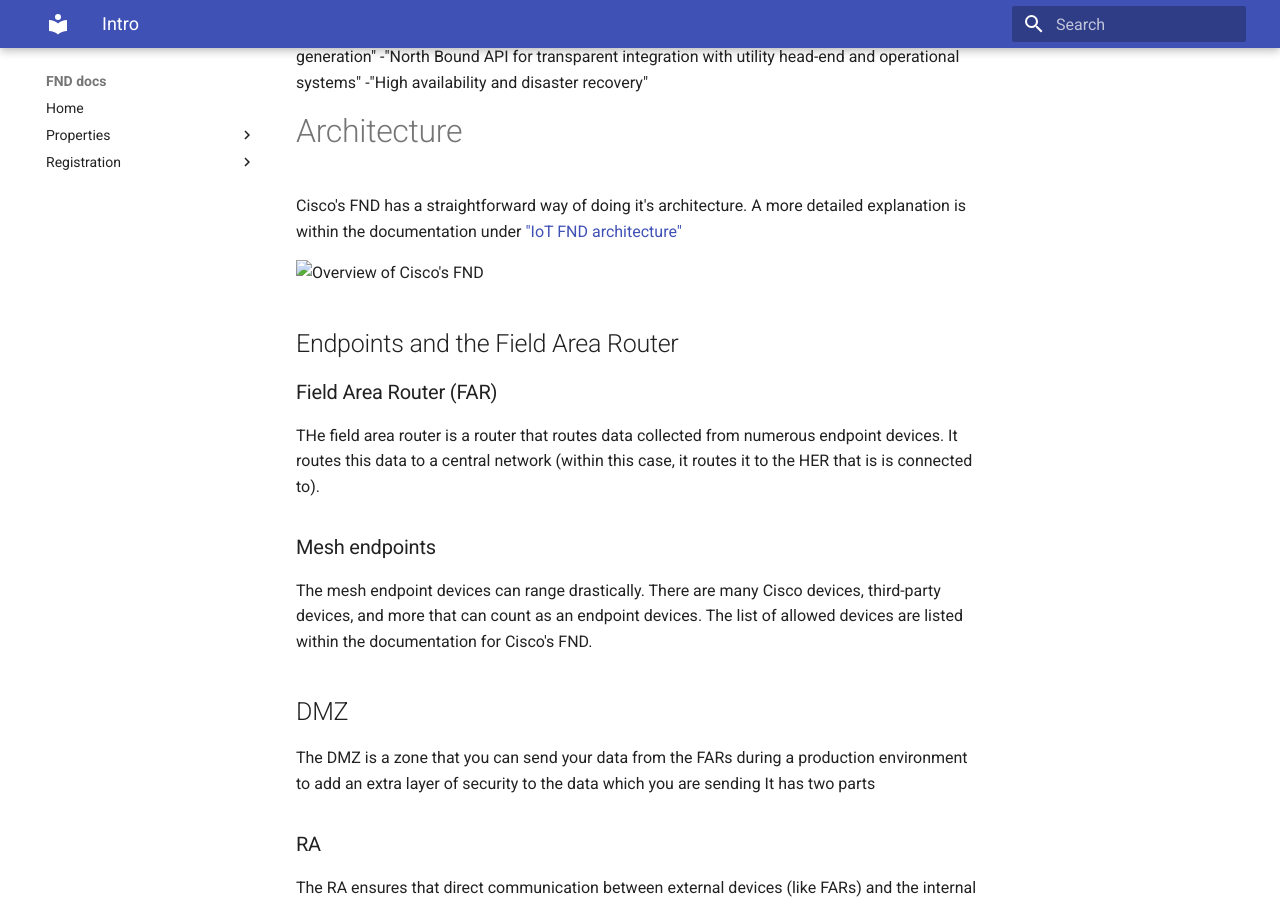
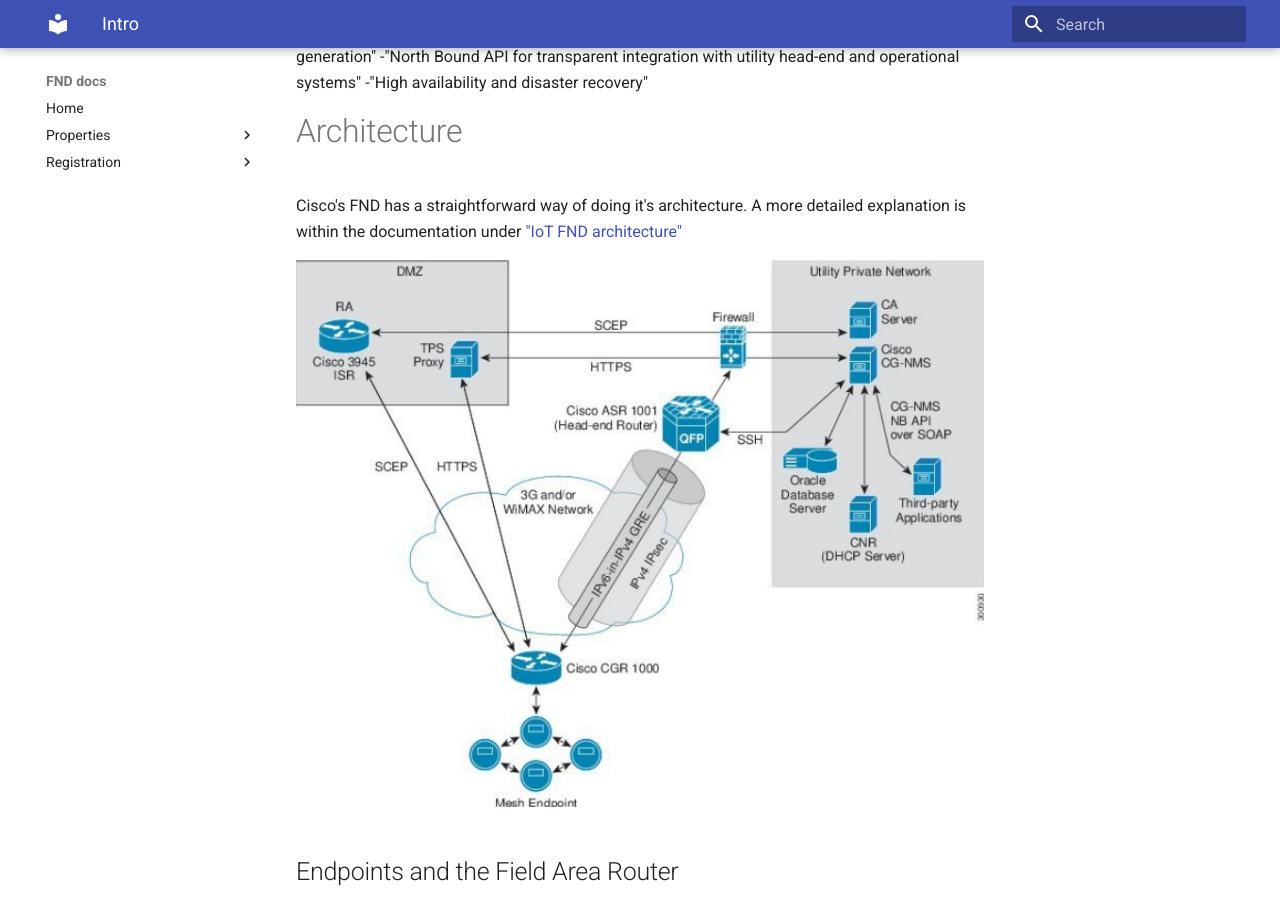
Before and after one commit to BetV3/fndDocs, an MkDocs documentation site: the page built from docs/abstract/Intro.md, in a window 1280 px wide and 900 px high, scrolled down 903 px. Built offline with MkDocs 1.6.1 and Material for MkDocs 9.7.7, drawn with Linux system fonts in a browser that asks for light colours.

Commit message:
Update Intro.md

```diff
--- a/docs/abstract/Intro.md
+++ b/docs/abstract/Intro.md
@@ -22,7 +22,7 @@ IoT FND is built on a layered system architecture to enable clear separation bet
 
 Cisco's FND has a straightforward way of doing it's architecture. A more detailed explanation is within the documentation under ["IoT FND architecture"](https://www.cisco.com/c/en/us/td/docs/routers/connectedgrid/iot_fnd/guide/5_0/b-iot-fnd-user-guide-50/m-overview-of-cisco-iot-field-network-director.html?bookSearch=true)
 
-![Overview of Cisco's FND](images/overview.png)
+![Overview of Cisco's FND](../images/overview.png)
 
 
 ## Endpoints and the Field Area Router
```
